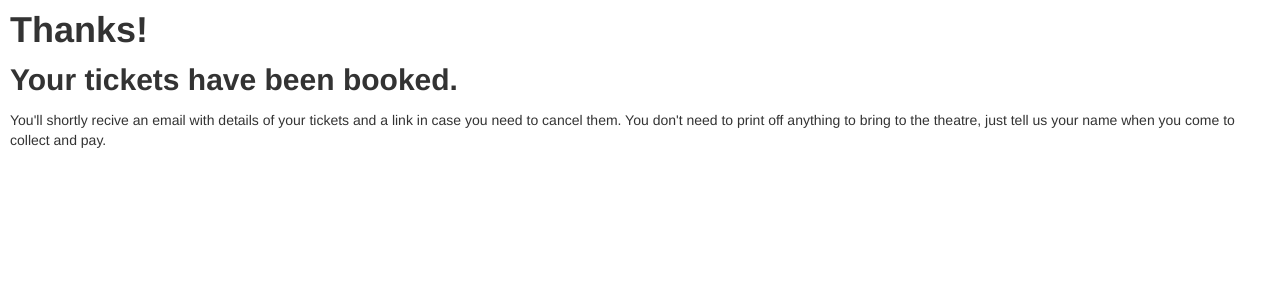
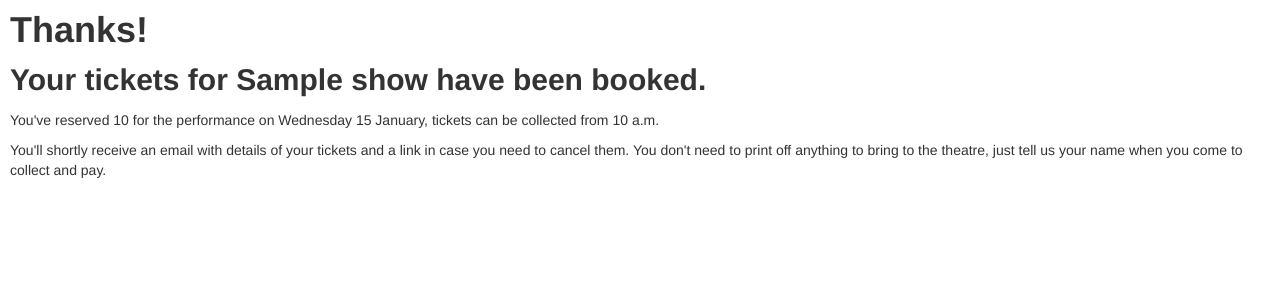
Before and after one commit to newtheatre/nt-tickets, a Django app: template tickets/templates/book_finish.html in a window 1280 px wide. Shown: the top 300 px of the page. Run offline with Django 3.2, Linux system fonts and the light colour scheme; the template is opened without the code that fills it: values that come from a table or form of the project are taken from there, others are empty; tables that the repository leaves empty hold one stand-in row (values such as "Sample post").

```diff
--- a/nt_tickets/urls.py
+++ b/nt_tickets/urls.py
@@ -11,6 +11,7 @@ urlpatterns = patterns('',
     url(r'^$', 'tickets.views.defaultFNI', name='home'),
     url(r'^book/(?P<show_id>\d+)/$', 'tickets.views.book_landing', name='book'),
     url(r'^book/(?P<show_id>\d+)/thanks/$', 'tickets.views.book_finish'),
+    url(r'^book/(?P<show_id>\d+)/error/$', 'tickets.views.book_error'),
     url(r'^admin/report/$', 'tickets.views.report'),
     url(r'^list$', tickets.views.ListShows.as_view()),
 
--- a/tickets/forms.py
+++ b/tickets/forms.py
@@ -1,5 +1,7 @@
 from django import forms
 from tickets.models import *
+
+import datetime
 
 class OccurrenceChoiceField(forms.ModelChoiceField):
   def label_from_instance(self, obj):
@@ -15,7 +17,8 @@ class BookingFormLanding(forms.Form):
 	def __init__(self, *args, **kwargs):
 		show = kwargs.pop('show', None)
 		super(BookingFormLanding, self).__init__(*args, **kwargs)
-		self.fields['occurrence'].queryset = Occurrence.objects.filter(show=show.id)
+		today=datetime.date.today()
+		self.fields['occurrence'].queryset = Occurrence.objects.filter(show=show.id).filter(date__gt=today)
 		self.fields['occurrence'].empty_label=None
 
 class ReportForm(forms.Form):
--- a/tickets/models.py
+++ b/tickets/models.py
@@ -1,5 +1,6 @@
 # -*- coding: utf-8 -*-
 from django.db import models
+import datetime
 
 # Create your models here.
 
@@ -14,6 +15,15 @@ class Show(models.Model):
 	# 			if not t in ticket_types:
 	# 				ticket_types.append(t)
 	# 	return ticket_types
+
+	def is_current(self):
+		today=datetime.date.today()
+		occs=Occurrence.objects.filter(show=self).filter(date__gt=today)
+
+		if len(occs)==0:
+			return False
+		else:
+			return True
 
 	def __unicode__(self):
 		return self.name;
--- a/tickets/templates/book_finish.html
+++ b/tickets/templates/book_finish.html
@@ -6,6 +6,7 @@ Book Tickets
 
 {% block content %}
 <h1>Thanks!</h1>
-<h2>Your tickets have been booked.</h2>
-<p>You'll shortly recive an email with details of your tickets and a link in case you need to cancel them. You don't need to print off anything to bring to the theatre, just tell us your name when you come to collect and pay.</p>
+<h2>Your tickets for {{show.name}} have been booked.</h2>
+<p>You've reserved {{ticket.quantity}} for the performance on {{ticket.occurrence.date|date:"l d F"}}, tickets can be collected from {{ticket.occurrence.time}}</p>
+<p>You'll shortly receive an email with details of your tickets and a link in case you need to cancel them. You don't need to print off anything to bring to the theatre, just tell us your name when you come to collect and pay.</p>
 {% endblock %}
--- a/tickets/templates/report.html
+++ b/tickets/templates/report.html
@@ -24,7 +24,7 @@
 
 	{% ifequal report.how_many_sold 0 %}
 		<div class="alert">
-  			<strong>Huh</strong> No tickets have been reserved for this occurrence. Maybe someone needs to publicise a bit more :P
+  			<strong>Huh</strong> No tickets have been reserved for this performance. Maybe someone needs to publicise a bit more!
 		</div>
 	{%else%}
 	<table class="table"><tr><th>Reservee</th><th>Quantity</th><th>Timestamp</th></tr>
```
Also changed, not shown: tickets/views.py (+8 -4 lines).
